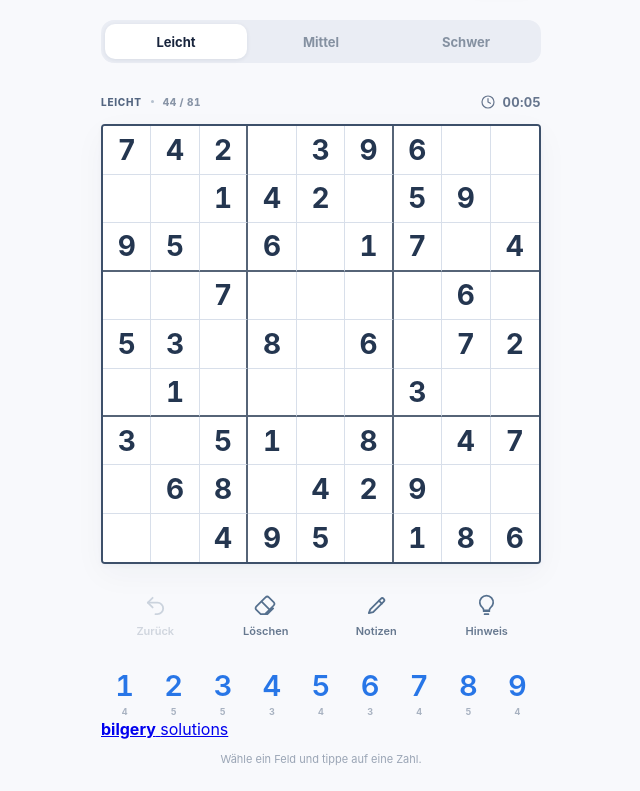
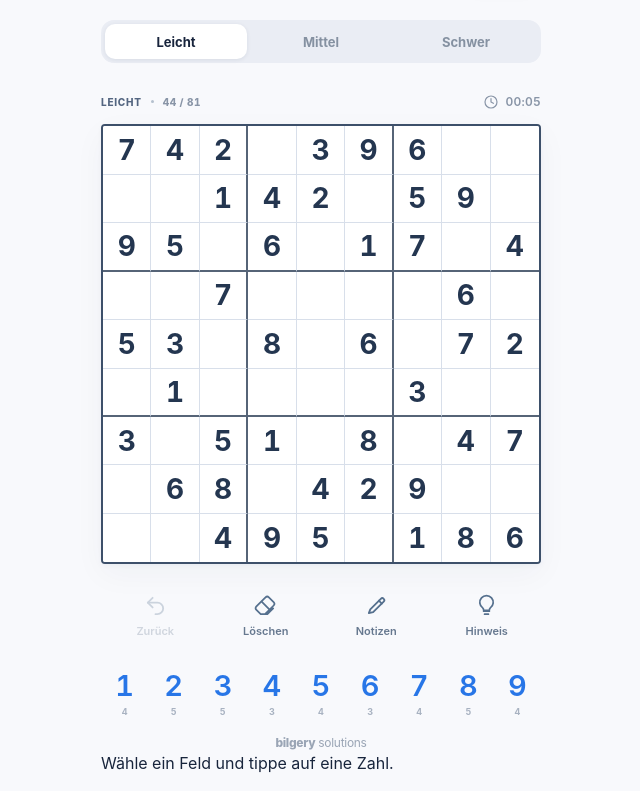
Before and after one commit to bilgery-solutions/sudoku, a plain HTML site: page index.html in a window 1280 px wide. Shown: the part 93-884 px from the top of the page, without its empty margins (319-959 px from the left). Drawn offline with Linux system fonts and the light colour scheme.

Commit message:
Style subtle footer wordmark and optional timer control

```diff
--- a/style.css
+++ b/style.css
@@ -31,7 +31,6 @@ button:disabled { cursor: default; }
 }
 .masthead { display: flex; align-items: center; justify-content: space-between; gap: 10px; margin-bottom: 18px; }
 .identity { min-width: 0; }
-.eyebrow { font-size: 9px; font-weight: 780; letter-spacing: .15em; color: #8d98aa; margin: 0 0 1px; line-height: 1.3; }
 h1 { font-size: clamp(31px, 9vw, 39px); letter-spacing: -.065em; line-height: 1.11; font-weight: 750; margin: 0; }
 .brand-period { color: var(--accent); }
 .new-button { border: 1px solid #e3e8f0; background: #fff; color: #293e5c; display: inline-flex; align-items: center; justify-content: center; gap: 6px; padding: 10px 14px; border-radius: 24px; font-size: 13px; font-weight: 700; min-height: 39px; box-shadow: 0 3px 12px #16263c07; }
@@ -59,6 +58,8 @@ h1 { font-size: clamp(31px, 9vw, 39px); letter-spacing: -.065em; line-height: 1.
 .timer-button { display: inline-flex; align-items: center; gap: 7px; color: #66758d; border: 0; background: transparent; font-size: 13px; font-weight: 720; padding: 4px 0 4px 12px; font-variant-numeric: tabular-nums; letter-spacing: .02em; }
 .timer-button svg { width: 16px; height: 16px; }
 .timer-button .timer-pause { width: 12px; height: 12px; opacity: .5; margin-left: 2px; }
+.timer-button.timer-start { color: #8995a7; font-size: 12px; font-weight: 600; }
+.timer-button.timer-start:active { color: #526984; }
 
 .board-frame {
   width: min(100%, max(245px, calc(100dvh - 346px - env(safe-area-inset-bottom))));
@@ -140,9 +141,38 @@ h1 { font-size: clamp(31px, 9vw, 39px); letter-spacing: -.065em; line-height: 1.
 .digit.active small { color: #6299e7; }
 .digit:active:not(:disabled) { background: #dbeaff; }
 .digit:disabled { opacity: .3; }
-.feedback { font-size: 11px; line-height: 1.5; text-align: center; color: #9aa5b5; min-height: 18px; margin-top: 12px; padding-bottom: 2px; }
-.feedback.error-message { color: #dc6069; }
-.feedback.success-message { color: #3e9c89; }
+.brand-footer {
+  flex: none;
+  min-height: 19px;
+  margin-top: 12px;
+  padding-bottom: 2px;
+  text-align: center;
+}
+.brand-signature,
+.brand-signature:link,
+.brand-signature:visited,
+.brand-signature:hover,
+.brand-signature:active {
+  color: #9aa5b5;
+  text-decoration: none;
+  font-size: 12px;
+  font-weight: 420;
+  letter-spacing: -.025em;
+  white-space: nowrap;
+}
+.brand-signature strong { font-weight: 780; }
+.brand-signature:focus-visible { outline: 2px solid #83aef2; outline-offset: 5px; border-radius: 2px; }
+.visually-hidden {
+  position: absolute !important;
+  width: 1px;
+  height: 1px;
+  padding: 0;
+  margin: -1px;
+  overflow: hidden;
+  clip: rect(0, 0, 0, 0);
+  white-space: nowrap;
+  border: 0;
+}
 
 .modal-backdrop { position: fixed; inset: 0; z-index: 30; background: #1c2a4091; -webkit-backdrop-filter: blur(11px); backdrop-filter: blur(11px); padding: 20px; display: grid; place-items: center; }
 .dialog { width: min(100%, 360px); border-radius: 25px; background: #fff; text-align: center; padding: 30px 24px 22px; box-shadow: 0 25px 75px #0b1e3433; }
@@ -167,7 +197,6 @@ h1 { font-size: clamp(31px, 9vw, 39px); letter-spacing: -.065em; line-height: 1.
 @media (max-height: 740px) and (max-width: 619px) {
   .shell { padding-top: max(10px, env(safe-area-inset-top)); }
   .masthead { margin-bottom: 10px; }
-  .eyebrow { font-size: 8px; }
   h1 { font-size: 31px; }
   .levels { height: 37px; margin-bottom: 8px; }
   .game-info { min-height: 23px; margin-bottom: 7px; }
@@ -177,7 +206,7 @@ h1 { font-size: clamp(31px, 9vw, 39px); letter-spacing: -.065em; line-height: 1.
   .tool-icon svg { width: 21px; height: 21px; }
   .numberpad { margin-top: 5px; }
   .digit { min-height: 47px; }
-  .feedback { margin-top: 6px; }
+  .brand-footer { margin-top: 6px; }
   .board-frame { width: min(100%, max(245px, calc(100dvh - 300px - env(safe-area-inset-bottom)))); }
 }
 @media (max-width: 330px) { .shell { width: calc(100% - 24px); } .new-button { padding: 9px 11px; } .game-label { font-size: 9px; gap: 6px; } }
```
